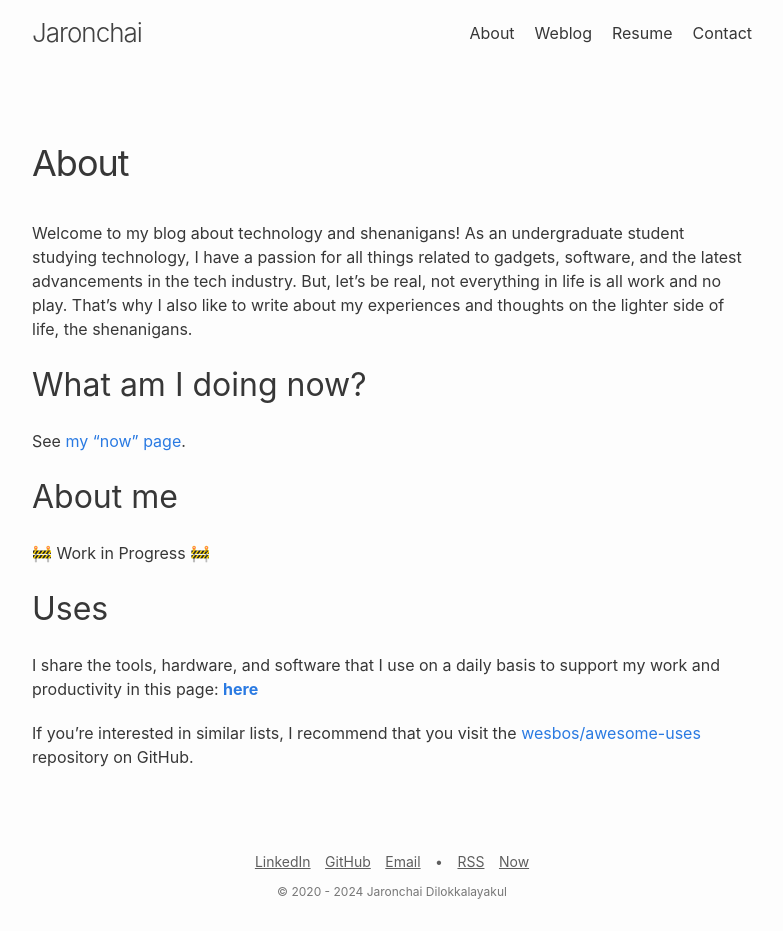
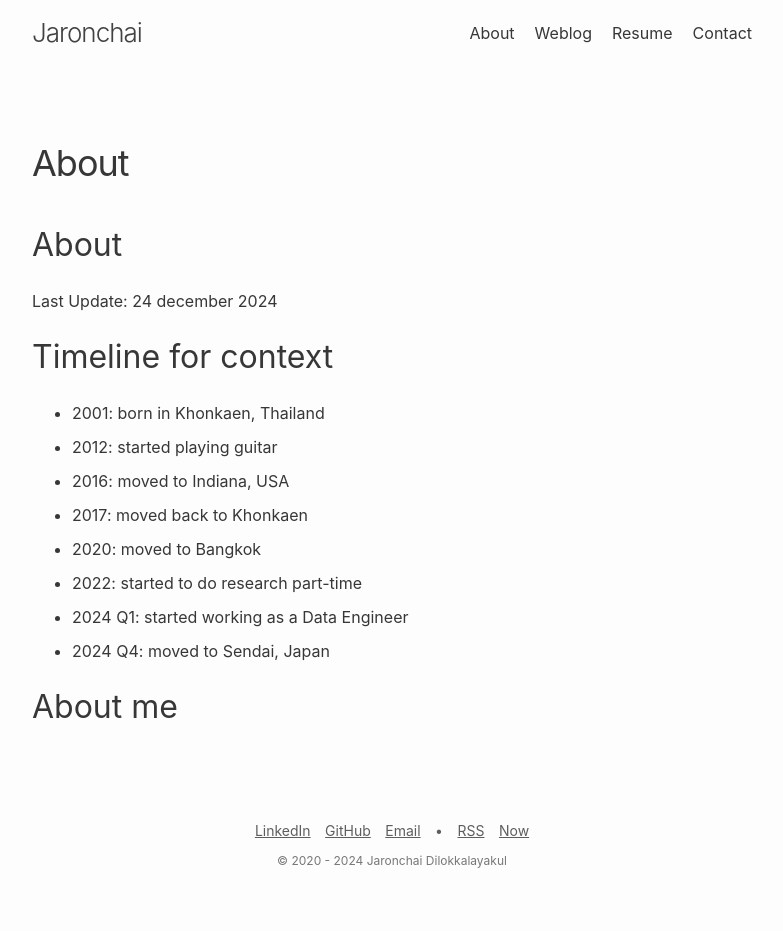
Before and after one commit to jarondlk/jaronchai-blog, a Jekyll site: the page built from pages/about.markdown, in a window 1280 px wide. Shown: the whole page, without its empty margins (248-1031 px from the left). Built offline with Jekyll 4.4.1, drawn with Linux system fonts in a browser that asks for light colours; after the commit the page ends 900 px from its top, so only the background shows below that.

Commit message:
Update about wip

```diff
--- a/pages/about.markdown
+++ b/pages/about.markdown
@@ -4,19 +4,19 @@ title: About
 permalink: /about/
 ---
 
-Welcome to my blog about technology and shenanigans! As an undergraduate student studying technology, I have a passion for all things related to gadgets, software, and the latest advancements in the tech industry. But, let's be real, not everything in life is all work and no play. That's why I also like to write about my experiences and thoughts on the lighter side of life, the shenanigans.
+## About
 
-## What am I doing now?
+Last Update: 24 december 2024
 
-See [my “now” page](/now).
+## Timeline for context
+
+- 2001: born in Khonkaen, Thailand
+- 2012: started playing guitar
+- 2016: moved to Indiana, USA
+- 2017: moved back to Khonkaen
+- 2020: moved to Bangkok
+- 2022: started to do research part-time
+- 2024 Q1: started working as a Data Engineer
+- 2024 Q4: moved to Sendai, Japan
 
 ## About me
-
-🚧 Work in Progress 🚧
-
-## Uses
-
-I share the tools, hardware, and software that I use on a daily basis to support my work and productivity in this page:
-**[here]({{ site.url }}/uses/)**
-
-If you're interested in similar lists, I recommend that you visit the [wesbos/awesome-uses](https://github.com/wesbos/awesome-uses) repository on GitHub.
```
Also changed, not shown: 1 other file.
